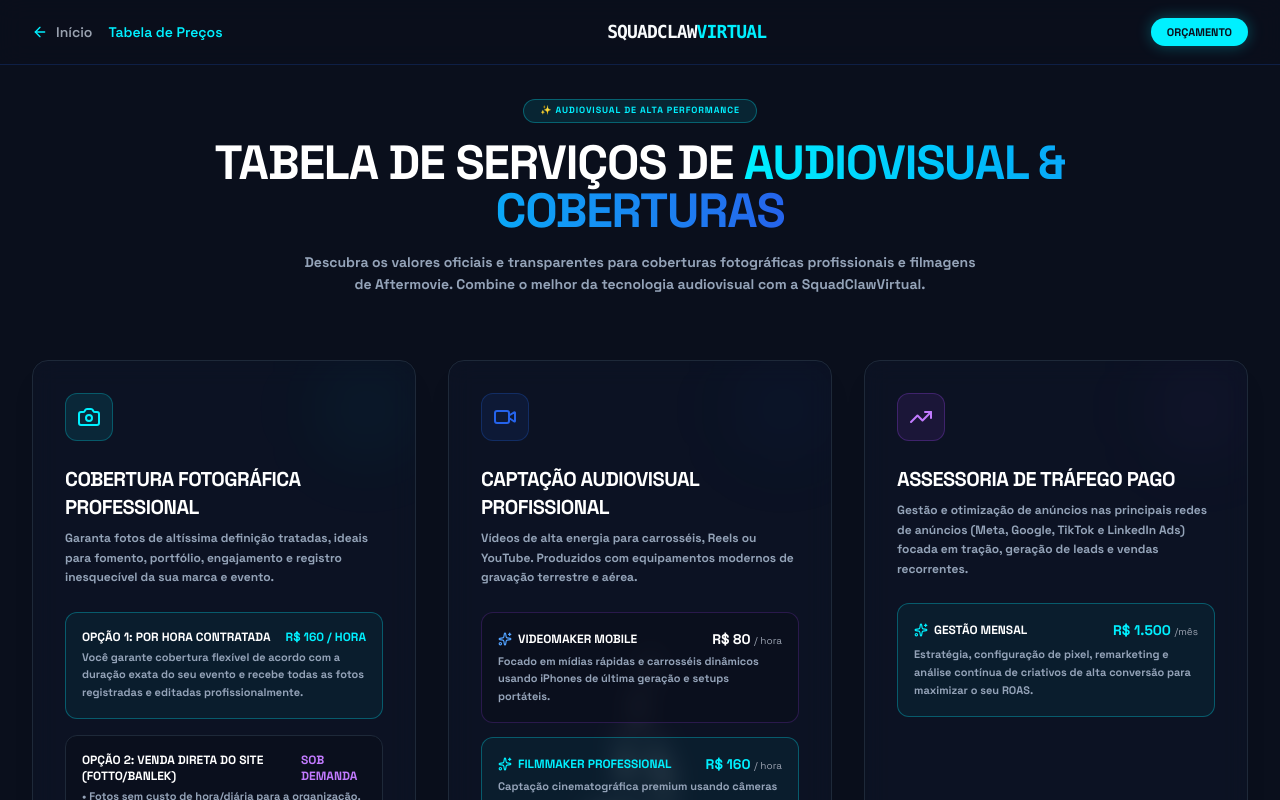
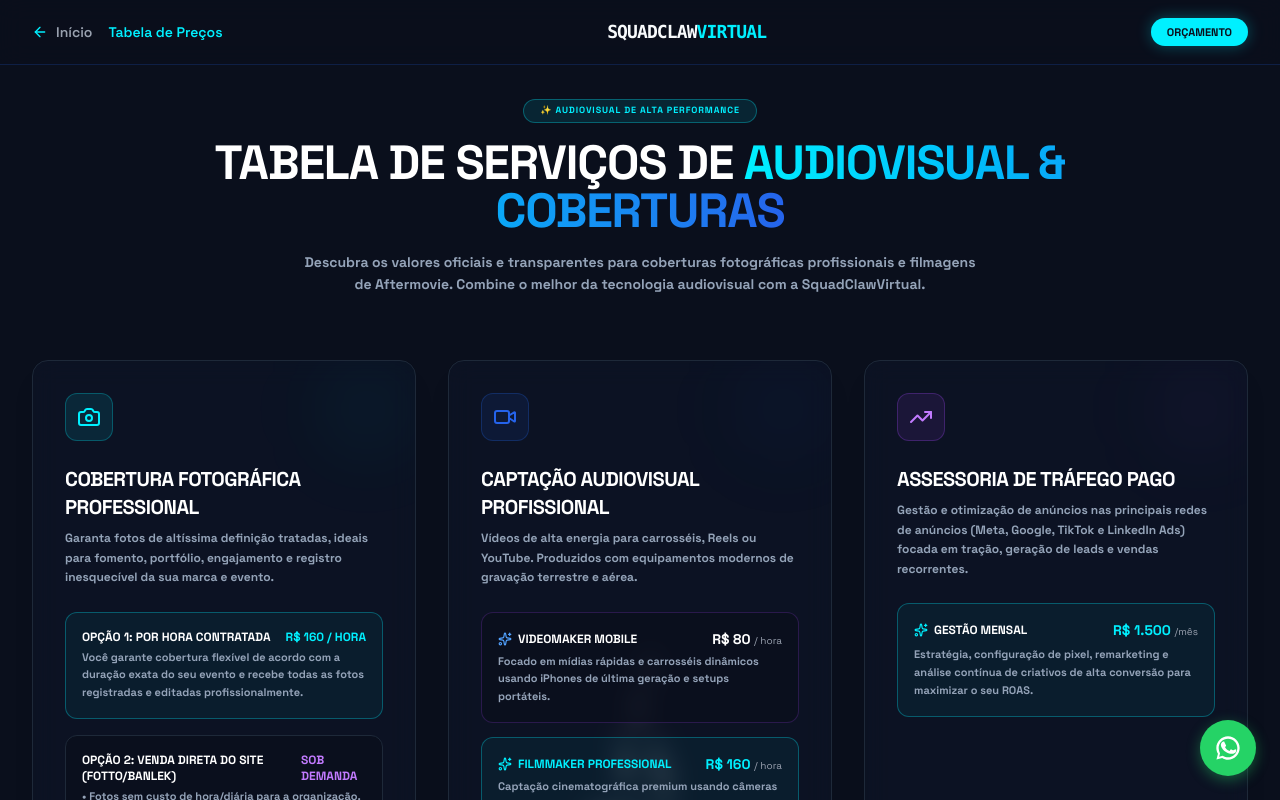
Before and after one commit to paulofranca-ai/virtualplace-ai, a React (Vite) app: page /loja in a window 1280 px wide. Shown: the top 800 px of the page. Built offline with nearby package versions, Linux system fonts and the light colour scheme; no server answers; a web font is replaced by a local one.

Commit message:
feat: add persistent WhatsApp contact button
Integrate a floating WhatsApp support button across the application to improve user engagement and communication.

```diff
--- a/src/App.tsx
+++ b/src/App.tsx
@@ -7,6 +7,7 @@
 import BuyAgentsPage from './BuyAgentsPage';
 import LojaPage from './LojaPage';
 import PricesPage from './PricesPage';
+import { WhatsAppButton } from './components/WhatsAppButton';
 
 export default function App() {
   return (
@@ -24,6 +25,7 @@
         <Route path="/agentes" element={<BuyAgentsPage />} />
         <Route path="/loja" element={<LojaPage />} />
       </Routes>
+      <WhatsAppButton />
     </Router>
   );
 }
--- /dev/null
+++ b/src/components/WhatsAppButton.tsx
@@ -0,0 +1,25 @@
+import React from 'react';
+
+export function WhatsAppButton() {
+  return (
+    <a
+      href="https://wa.me/5549991052315?text=Olá!%20Gostaria%20de%20saber%20mais%20sobre%20os%20serviços."
+      target="_blank"
+      rel="noopener noreferrer"
+      className="fixed bottom-6 right-6 z-50 p-3.5 bg-[#25D366] hover:bg-[#128C7E] text-white rounded-full shadow-[0_4px_14px_0_rgba(37,211,102,0.39)] hover:shadow-[0_6px_20px_rgba(37,211,102,0.23)] hover:-translate-y-1 transition-all duration-300 flex items-center justify-center group"
+    >
+      <svg
+        xmlns="http://www.w3.org/2000/svg"
+        viewBox="0 0 24 24"
+        fill="currentColor"
+        className="w-7 h-7"
+      >
+        <path d="M16.6 14c-.2-.1-1.5-.7-1.7-.8-.2-.1-.4-.1-.6.1-.2.2-.6.8-.8 1-.1.2-.3.2-.5.1-.7-.3-1.4-.7-2-1.2-.5-.5-1-1.1-1.4-1.7-.1-.2 0-.4.1-.5.1-.1.2-.3.4-.4.1-.1.2-.3.2-.4.1-.2 0-.4 0-.5C10 9 9.3 7.6 9 7c-.1-.4-.3-.5-.5-.5h-.5c-.2 0-.5.2-.8.4-.7.6-1.3 1.5-1.3 2.5 0 1.2.6 2.3 1.6 3.6 1.4 1.7 3.2 3 5.4 3.7.8.2 1.5.3 2.3.3.9 0 1.8-.2 2.6-.7.6-.4 1.1-1.1 1.2-1.8.1-.6 0-1.1-.1-1.2-.1-.2-.3-.2-.5-.3z"/>
+        <path d="M12 2C6.5 2 2 6.5 2 12c0 1.8.5 3.5 1.4 5l-1.3 4.8 4.9-1.3C8.4 21.5 10.2 22 12 22c5.5 0 10-4.5 10-10S17.5 2 12 2zm0 18c-1.5 0-3-.4-4.2-1.1l-.3-.2-3.1.8.8-3-.2-.3C4.4 14.9 4 13.5 4 12c0-4.4 3.6-8 8-8s8 3.6 8 8-3.6 8-8 8z"/>
+      </svg>
+      <span className="absolute right-full mr-4 bg-gray-900/90 backdrop-blur text-white text-xs px-3 py-2 rounded-lg opacity-0 group-hover:opacity-100 transition-opacity whitespace-nowrap pointer-events-none border border-gray-800 shadow-xl">
+        Fale conosco no WhatsApp
+      </span>
+    </a>
+  );
+}
```
